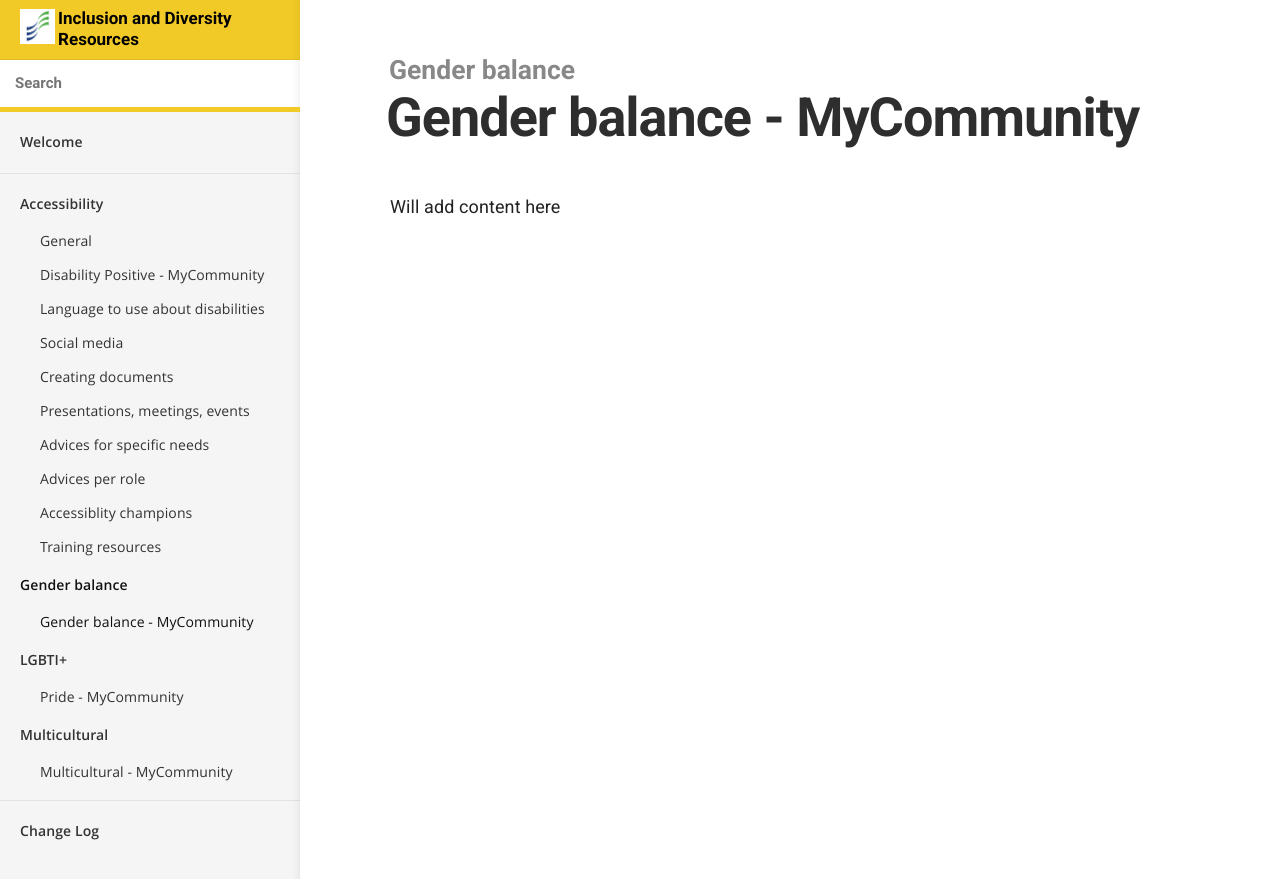
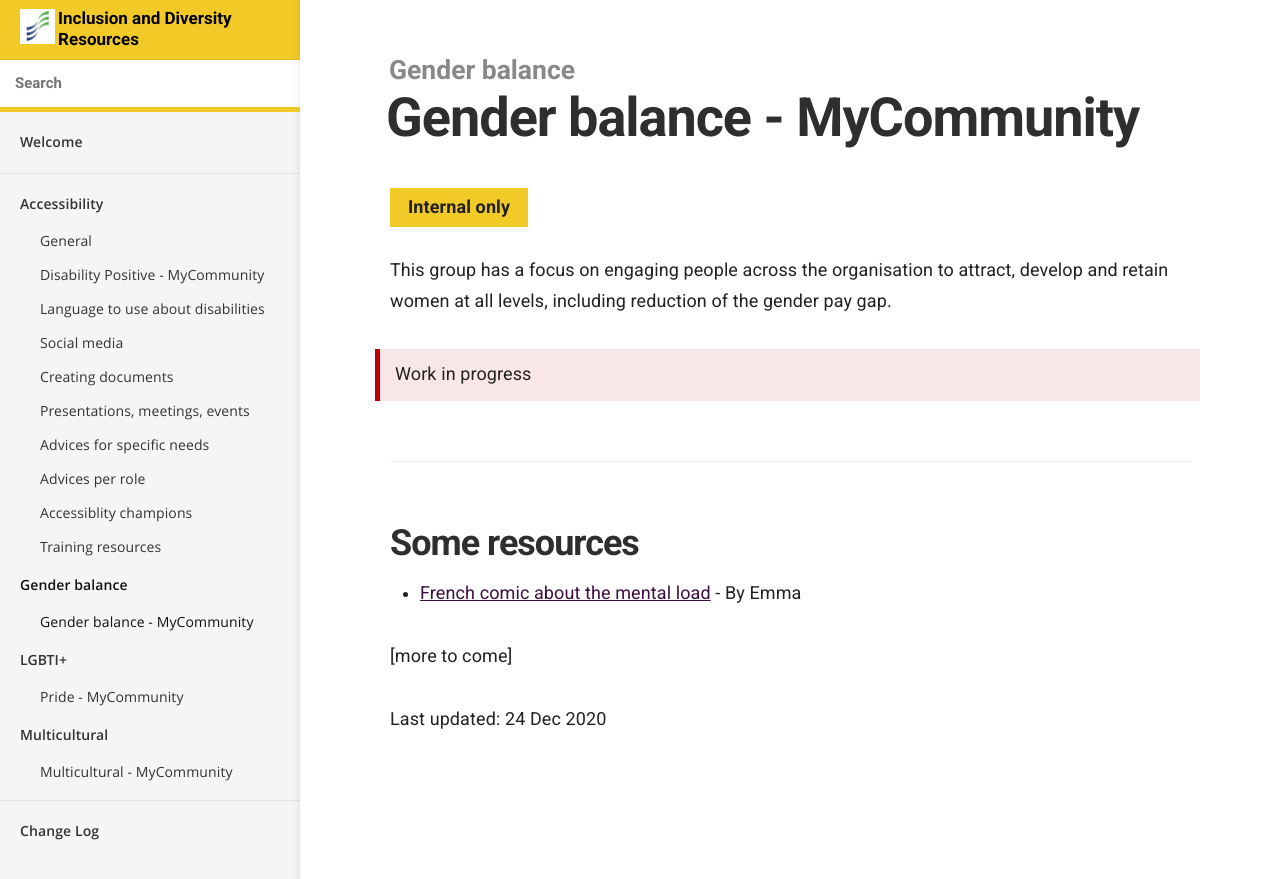
Before and after one commit to numbat70/inclusion2021, a Jekyll site: the page built from _docs/gender/mycommunity.md, in a window 1280 px wide. Shown: the top 879 px of the page. Built offline with Jekyll 4.4.1, drawn with Linux system fonts in a browser that asks for light colours.

Commit message:
SK - add a link and reformat

```diff
--- a/_docs/gender/mycommunity.md
+++ b/_docs/gender/mycommunity.md
@@ -4,4 +4,17 @@ category: Gender balance
 order: 1
 ---
 
-Will add content here
+<span class="tag">Internal only</span>
+
+This group has a focus on engaging people across the organisation to attract, develop and retain women at all levels, including reduction of the gender pay gap.
+
+<blockquote class="red">
+  <p>Work in progress</p>
+</blockquote>
+
+## Some resources
+- [French comic about the mental load](https://english.emmaclit.com/2017/05/20/you-shouldve-asked/) - By Emma
+
+[more to come]
+
+<div>Last updated: {{site.time | date_to_string}}</div>
```
